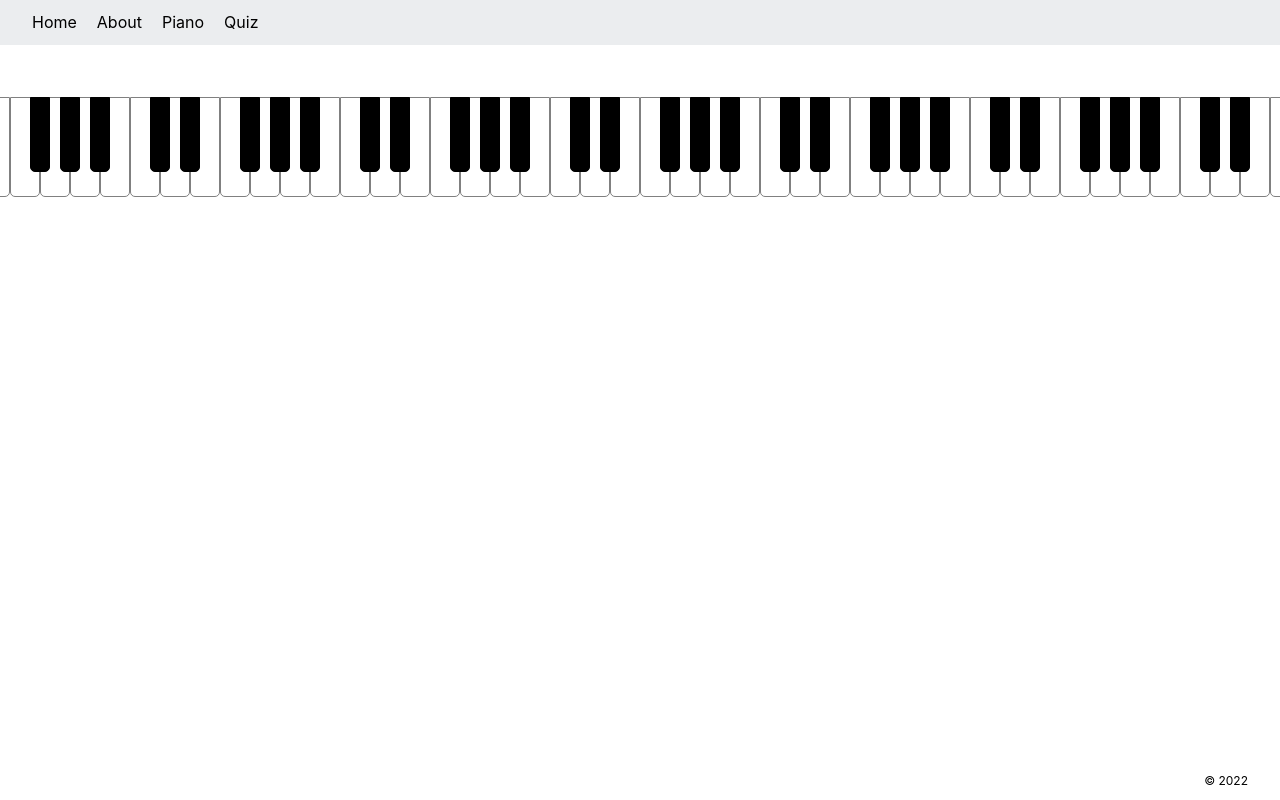
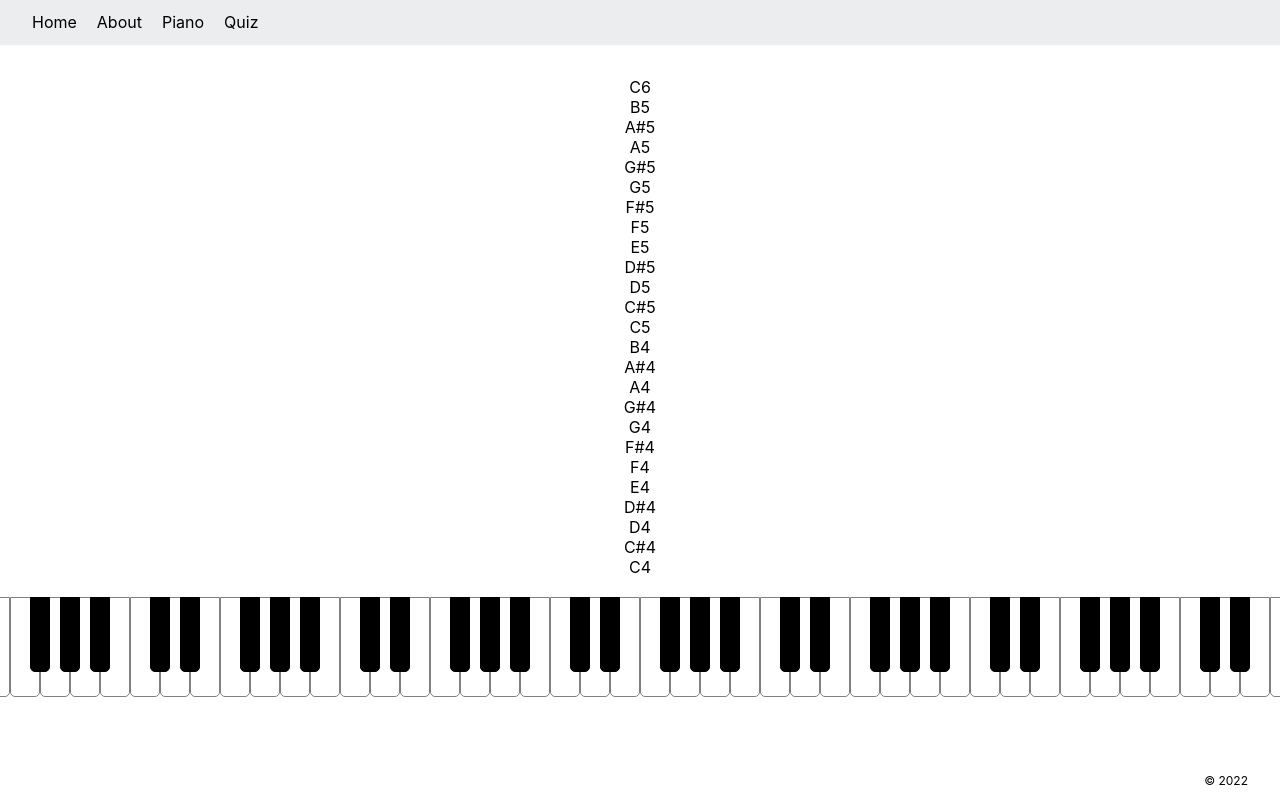
Before and after one commit to fundhund/piano, a Next.js app: page /piano in a window 1280 px wide. Shown: the top 800 px of the page. Built offline with nearby package versions, Linux system fonts and the light colour scheme.

Commit message:
Implemented staff

```diff
--- /dev/null
+++ b/components/staff/Staff.module.scss
@@ -0,0 +1,16 @@
+.staff {
+    display: flex;
+    flex-direction: column;
+
+    .space {
+
+    }
+
+    .line {
+
+    }
+
+    .ledgerLine {
+
+    }
+}
--- /dev/null
+++ b/components/staff/Staff.tsx
@@ -0,0 +1,50 @@
+import React, { FC } from 'react'
+import { KEYS } from '../../utils/constants'
+import styles from './Staff.module.scss'
+import { Key } from '../../types/piano'
+import { getReversedArray, getSubArray } from '../../utils/arrayHelper'
+
+type Clef = typeof CLEFS[keyof typeof CLEFS]
+
+type StaffProps = {
+    clef: Clef
+}
+
+const CLEFS = {
+    TREBLE: 'treble',
+    BASS: 'bass',
+} as const
+
+const CLEF_INTERVALS = {
+    [CLEFS.BASS]: ['C2', 'C4'],
+    [CLEFS.TREBLE]: ['C4', 'C6'],
+} as const
+
+const POSITIONS = {
+    SPACE: ['']
+} as const
+
+const getStaffNotes = (clef: Clef) =>
+    getReversedArray(getSubArray([...KEYS], CLEF_INTERVALS[clef] as [Key, Key]))
+
+const Staff: FC<StaffProps> = ({clef}) => {
+
+    const staffNotes = getStaffNotes(clef)
+
+    return (
+        <div className={styles.staff}>
+            { staffNotes
+                .map(note => (
+                    <div
+                        key={note}
+                        className={styles.position}
+                    >
+                        {note}
+                    </div>
+                ))
+            }
+        </div>
+    )
+}
+
+export default Staff
--- a/pages/piano.tsx
+++ b/pages/piano.tsx
@@ -1,6 +1,7 @@
 import { NextPage } from 'next'
 import React, { useEffect, useState } from 'react'
 import Piano, { HighlightKeys } from '../components/piano/Piano'
+import Staff from '../components/staff/Staff'
 import { Key } from '../types/piano'
 
 const PianoPage: NextPage = () => {
@@ -17,6 +18,7 @@ const PianoPage: NextPage = () => {
 
     return (
         <div>
+            <Staff clef="treble" />
             <Piano
                 showNotes={false}
                 onClick={setCurrentKeys}
--- /dev/null
+++ b/utils/arrayHelper.ts
@@ -0,0 +1,8 @@
+export const getSubArray = <T>(arr: T[], [first, last]: [T, T]) =>
+    arr.slice(arr.indexOf(first), arr.indexOf(last) + 1)
+
+export const getReversedArray = <T,>(arr: T[]) =>
+    arr.reduce((acc, curr) => {
+        acc.unshift(curr)
+        return acc
+    }, [] as T[])
```
Also changed, not shown: types/piano.ts (line endings or trailing spaces).
